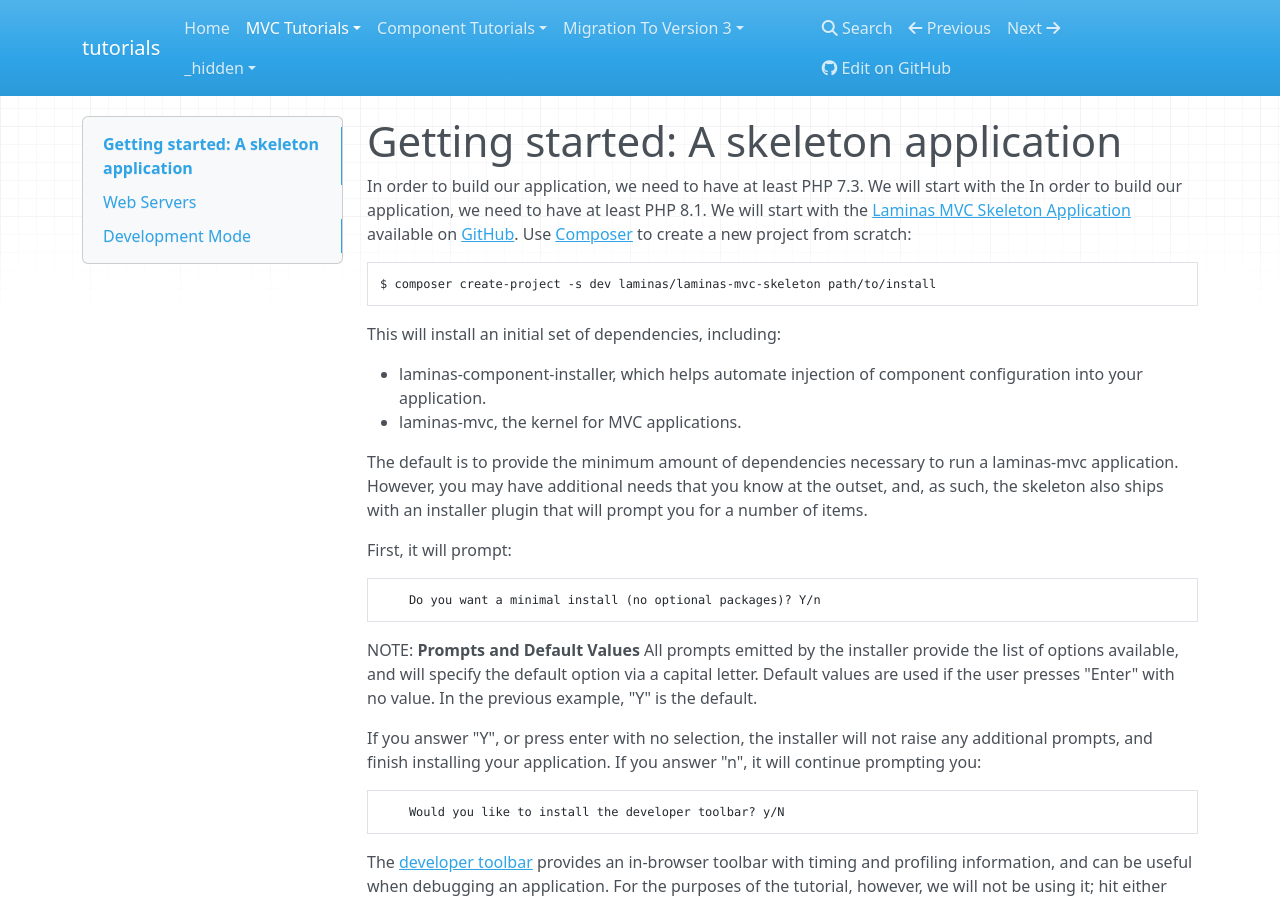
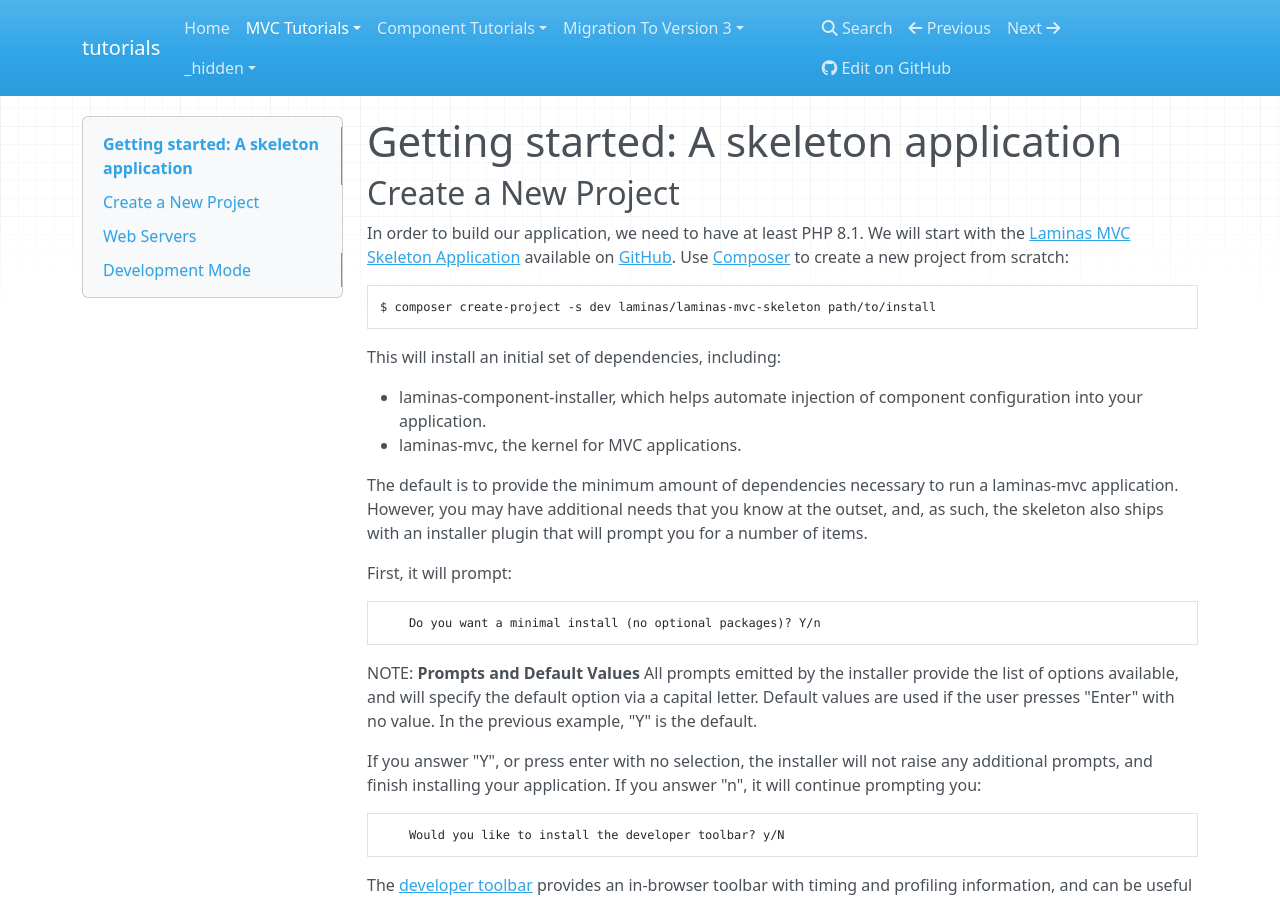
Before and after one commit to laminas/tutorials, an MkDocs documentation site: the page built from docs/book/getting-started/skeleton-application.md, in a window 1280 px wide and 900 px high. Built offline with MkDocs 1.6.1, drawn with Linux system fonts in a browser that asks for light colours; nearby versions of some CDN libraries.

Commit message:
Adds headline for first section
Signed-off-by: Frank Brückner <dev@froschdesignstudio.de>

```diff
--- a/docs/book/getting-started/skeleton-application.md
+++ b/docs/book/getting-started/skeleton-application.md
@@ -1,6 +1,7 @@
 # Getting started: A skeleton application
 
-In order to build our application, we need to have at least PHP 7.3. We will start with the
+## Create a New Project
+
 In order to build our application, we need to have at least PHP 8.1. We will start with the
 [Laminas MVC Skeleton Application](https://github.com/laminas/laminas-mvc-skeleton)
 available on [GitHub](https://github.com/). Use [Composer](https://getcomposer.org)
```
